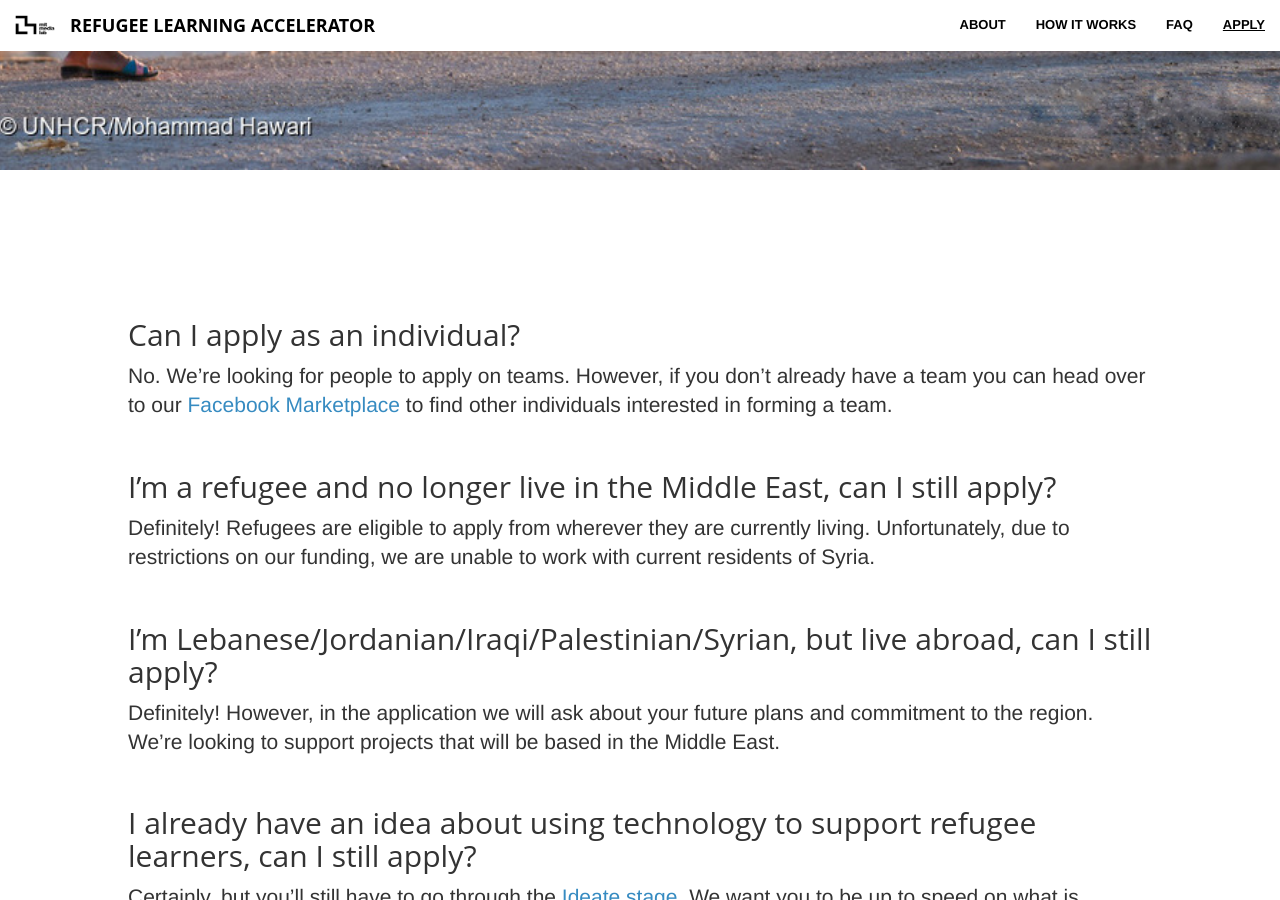
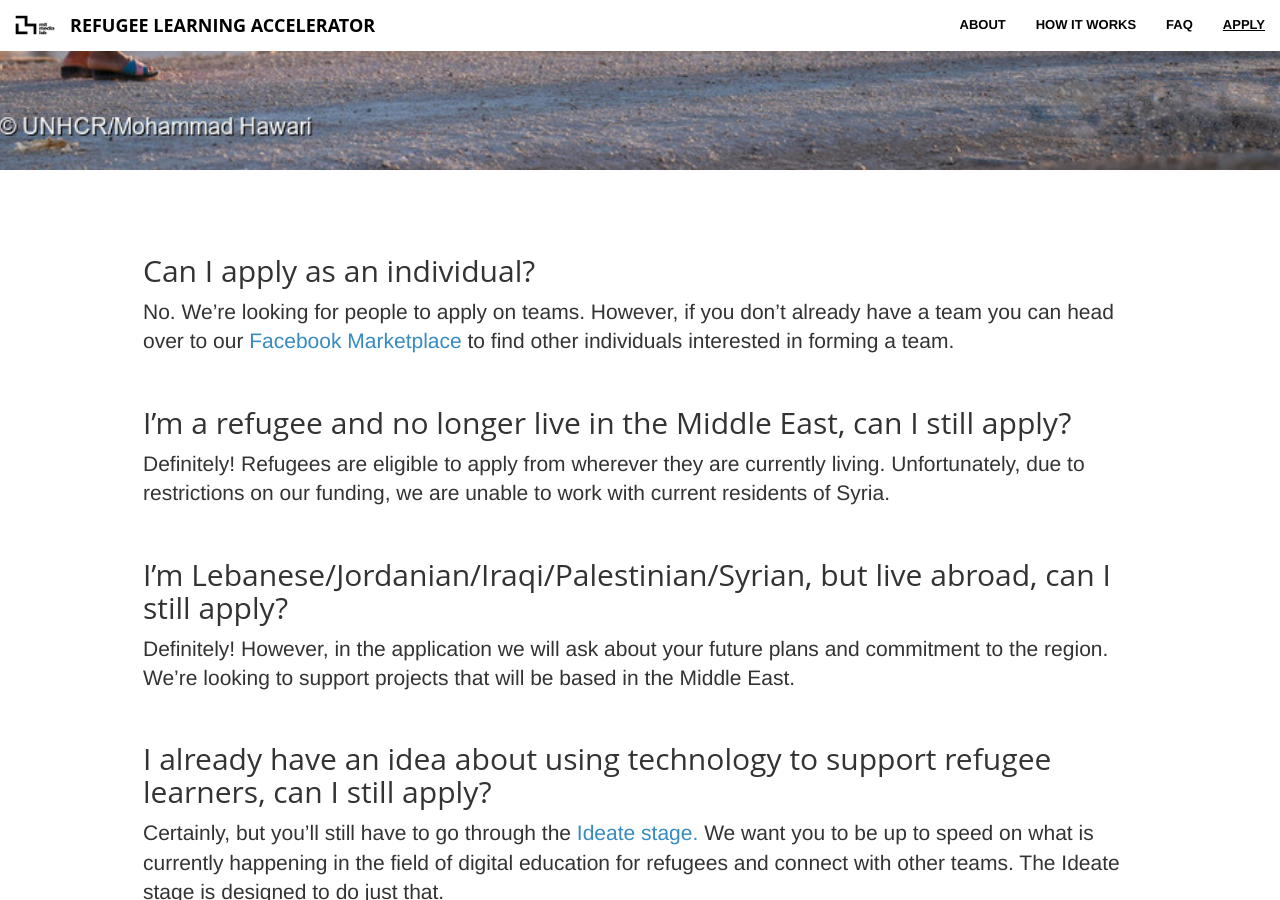
Before and after one commit to Refugee-Learning-Accelerator/Refugee-Learning-Accelerator.github.io, a Jekyll site: the page FAQ/index.html, which Jekyll copies as it is, in a window 1280 px wide and 900 px high, scrolled down 550 px. Built offline with Jekyll 4.4.1, drawn with Linux system fonts in a browser that asks for light colours; nearby versions of some CDN libraries.

Commit message:
Update index.html

```diff
--- a/FAQ/index.html
+++ b/FAQ/index.html
@@ -49,7 +49,7 @@
 																  </div>
 																  </div>
 																  </header>
-<section style="padding: 10%;>
+<section style="padding: 10%; padding-top: 5%">
 <div class="container">
 	<h2>Can I apply as an individual?</h2>
 	<p class="QA">No. We’re looking for people to apply on teams. However, if you don’t already have a team you can head over to our <a href="https://www.facebook.com/groups/147496302487491" class="class2">Facebook Marketplace</a> to find other individuals interested in forming a team.</p>
```
